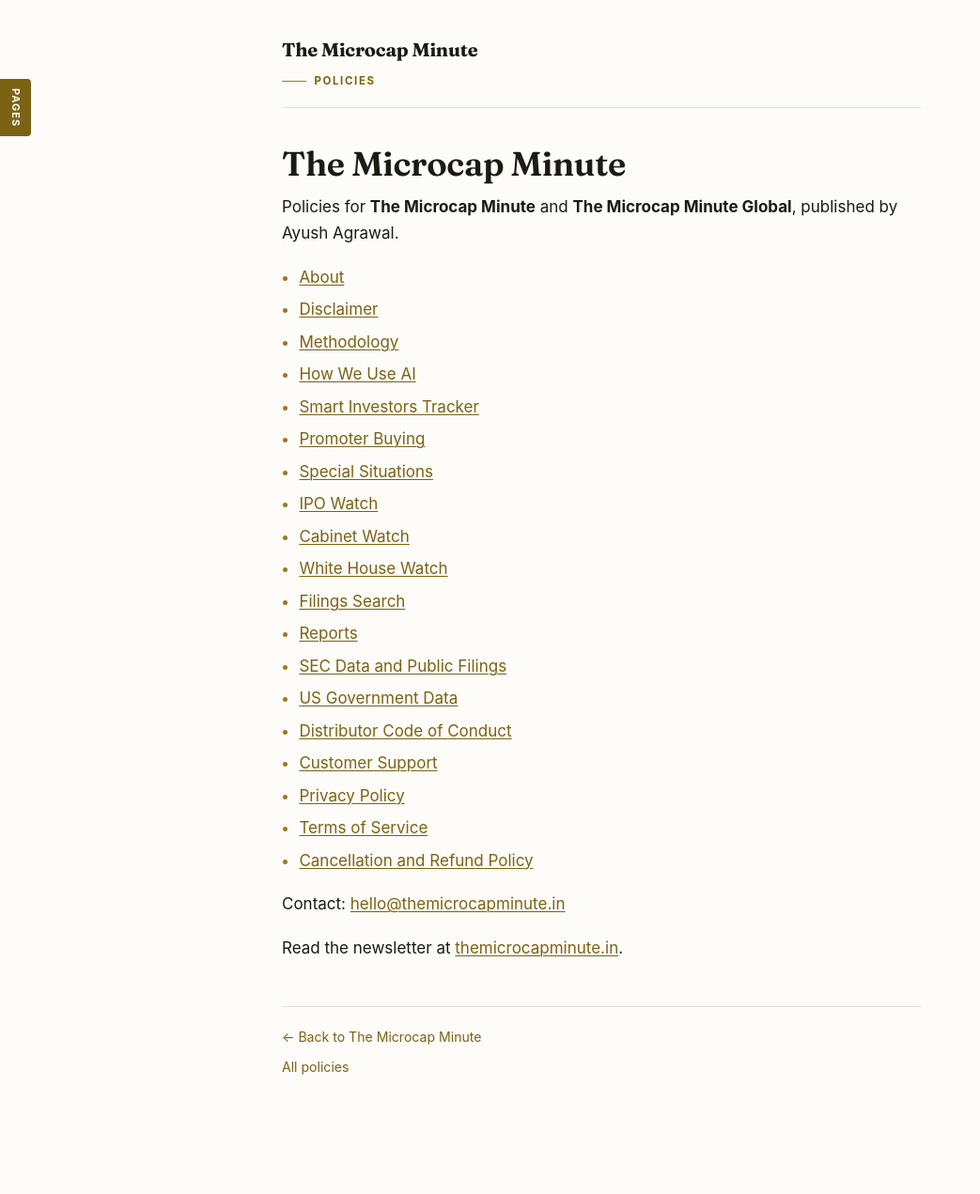
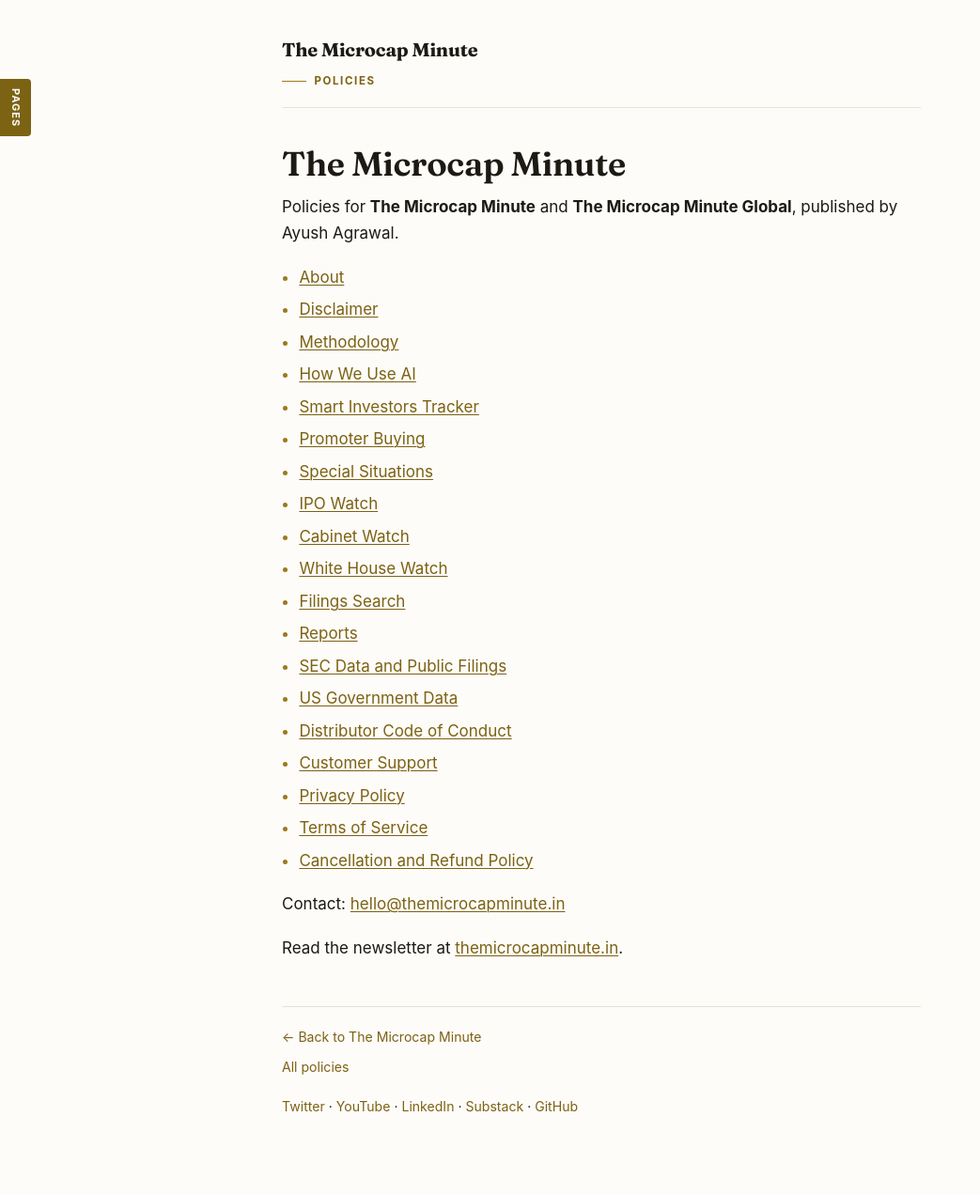
Before and after one commit to themicrocapinvestor/MM-Policies, a Jekyll site: the page built from index.md, in a window 1280 px wide. Shown: the whole page at 94% size, without its empty margins (0-1043 px from the left). Built offline with Jekyll 4.4.1, drawn with Linux system fonts in a browser that asks for light colours; before the commit the page ends 1212 px from its top, so only the background shows below that.

Commit message:
Add standard social footer links (Twitter, YouTube, LinkedIn, Substack, GitHub)

```diff
--- a/_layouts/default.html
+++ b/_layouts/default.html
@@ -116,6 +116,8 @@
   <footer class="site">
     <a href="https://www.themicrocapminute.in/">&larr; Back to The Microcap Minute</a><br>
     <a class="back" href="{{ '/' | relative_url }}">All policies</a>
+    <br>
+    <p class="social">  <p class="foot-social"><a href="https://x.com/iMicrocap" target="_blank" rel="noopener">Twitter</a> &middot; <a href="https://www.youtube.com/@imicrocap" target="_blank" rel="noopener">YouTube</a> &middot; <a href="https://www.linkedin.com/in/ayush-agrawal-fmva/" target="_blank" rel="noopener">LinkedIn</a> &middot; <a href="https://www.themicrocapminute.in/" target="_blank" rel="noopener">Substack</a> &middot; <a href="https://github.com/themicrocapinvestor/" target="_blank" rel="noopener">GitHub</a></p></p>
   </footer>
 </div>
 <div class="pagenav2"><span class="tab">Pages</span><span class="links">
```
